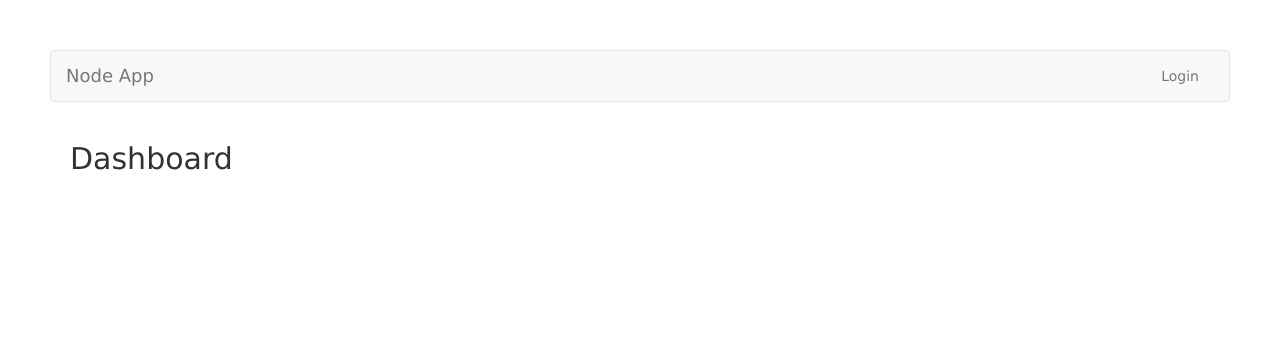
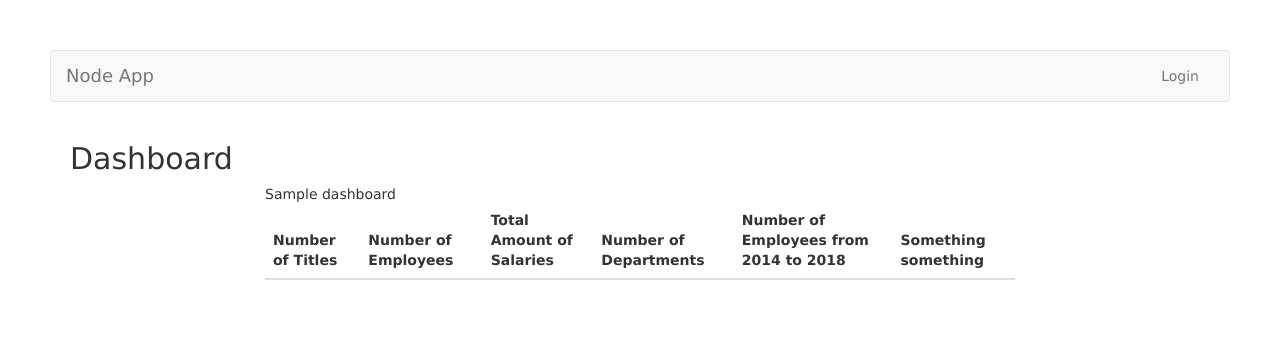
Before and after one commit to yunjunma/Enterprise172, a Node server app: template views/dashboard.hbs in a window 1280 px wide. Shown: the top 362 px of the page. Run offline with Node 20, Linux system fonts and the light colour scheme; the template is opened without the code that fills it: most values are stand-ins (such as "Sample title", 1, 10 or a date in 2020); lists and menus that the app fills with data are empty; some libraries are stand-ins or nearby versions.

Commit message:
update homepage and dashboard

```diff
--- a/routes/employees.js
+++ b/routes/employees.js
@@ -7,6 +7,7 @@ router.get('/', function(req, res, next) {
 
   connection.query('SELECT * FROM employees limit 100', function (err, rows){
     if (err) throw err;
+    console.log(rows);
     res.render('employees', { title: 'Express', employees:rows });
 
   })
--- a/views/dashboard.hbs
+++ b/views/dashboard.hbs
@@ -6,3 +6,32 @@
 
     </div>
 </div>
+
+<div class="row">
+    <div class="col-md-2"></div>
+    <div class="col-md-8">
+        <table class="table table-hover">
+  <thead>
+    <tr>
+      <th scope="row">Number of Titles</th>
+      <th scope="row">Number of Employees</th>
+      <th scope="row">Total Amount of Salaries</th>
+      <th scope="row">Number of Departments</th>
+      <th scope="row">Number of Employees from 2014 to 2018</th>
+      <th scope="row">Something something</th>
+    </tr>
+  </thead>
+  <tbody>
+      {{dashboard}}
+    <tr>
+      <th scope="row">{{this.rows}}</th>
+      <td>{{this.rows2}}</td>
+      <td>{{this.rows3}}</td>
+      <td>{{this.rows4}}</td>
+      <td>{{this.rows5}}</td>
+      <td>{{this.rows6}}</td>
+    </tr>
+  </tbody>
+</table>
+    </div>
+</div>
--- a/views/partials/header.hbs
+++ b/views/partials/header.hbs
@@ -16,6 +16,7 @@
             {{!-- if the user logs in, show them all the tabs, else don't show anything --}}
             {{#if user.authenticated}}
             <ul class="nav navbar-nav">
+                <li><a href="/dashboard">Dashboard</a></li>
                 <li><a href="/departments">Departments</a></li>
                 <li><a href="/employees">Employees</a></li>
                 <li><a href="/twitter">Twitter</a></li>
```
Also changed, not shown: routes/dashboard.js (+139 -1 lines), views/index.hbs (+14 -1 lines), 1 other file.
